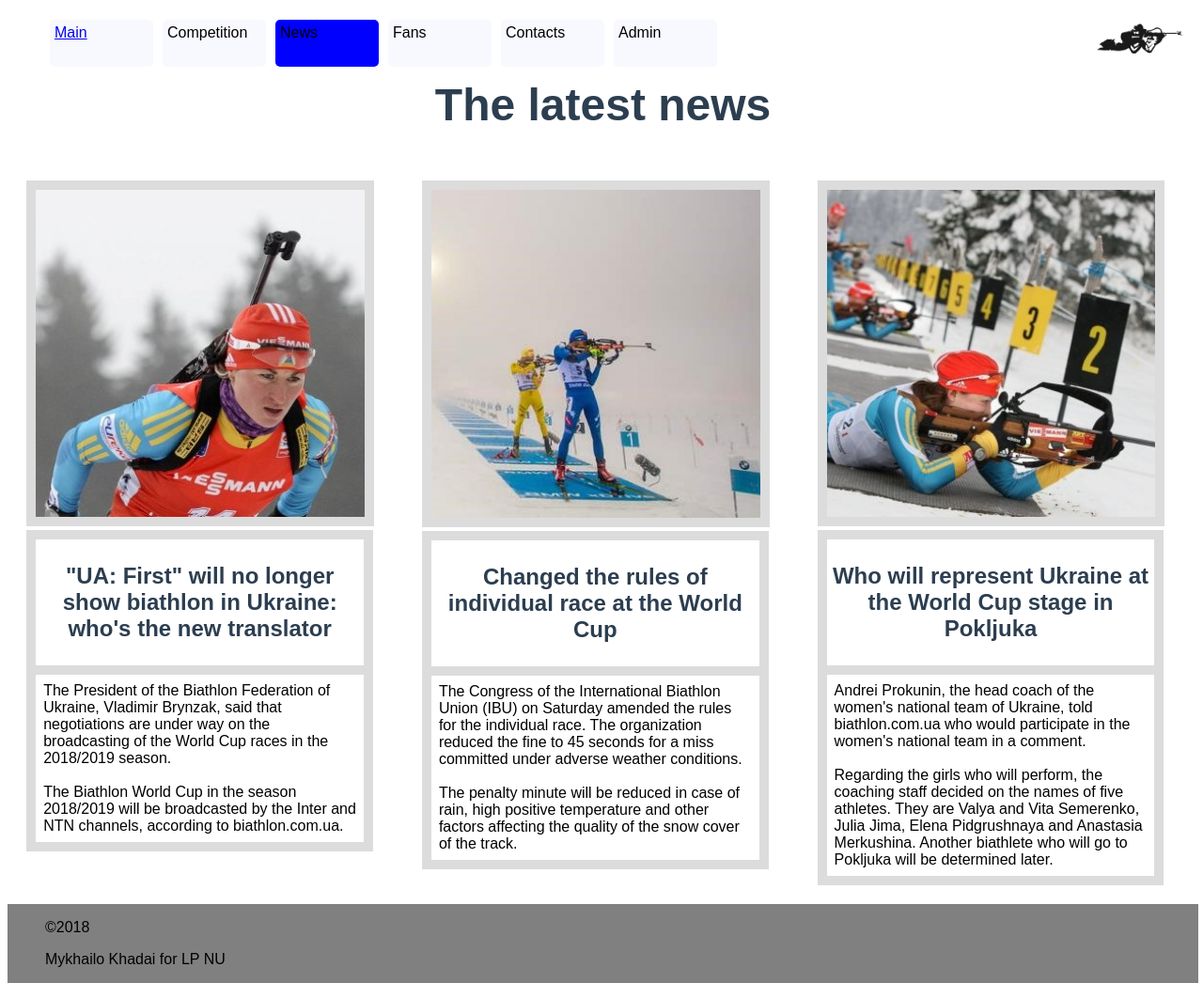
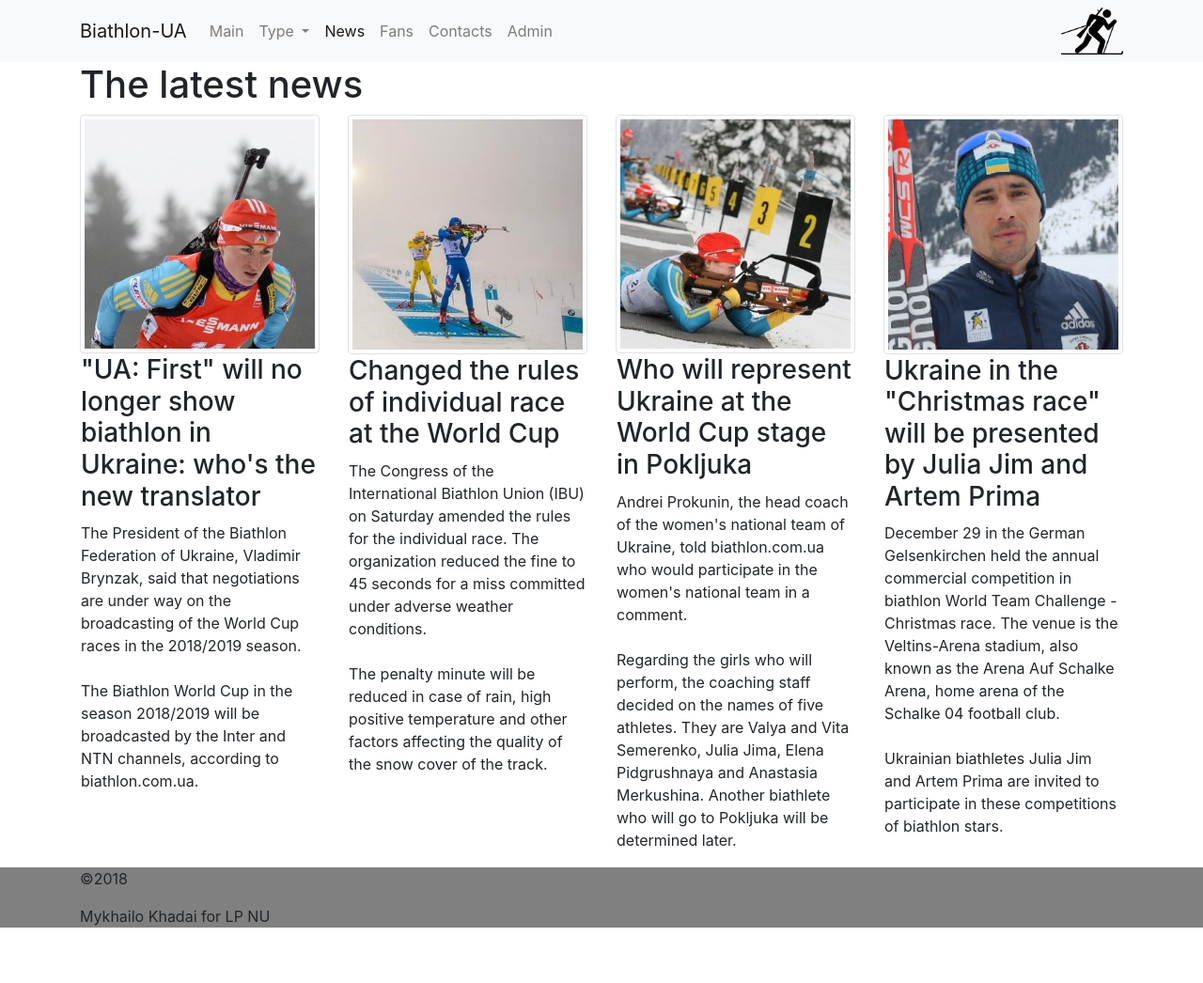
Before and after one commit to khadai/web-labs, a plain HTML site: page lab2 (biathlon)/news.html in a window 1280 px wide. Shown: the whole page at 94% size. After the commit the page ends 1003 px from the top, so only its background shows below. Drawn offline with nearby package versions, Linux system fonts and the light colour scheme.

Commit message:
added lab4

```diff
--- a/lab2 (biathlon)/news.html
+++ b/lab2 (biathlon)/news.html
@@ -3,39 +3,69 @@
 <head>
 	<meta charset="utf-8">
 	<title>BIATHLON-News</title>
-	<link rel="stylesheet" type="text/css" href="styles.css">
+	<!-- <link rel="stylesheet" type="text/css" href="styles.css"> -->
+	<link rel="stylesheet" href="https://stackpath.bootstrapcdn.com/bootstrap/4.1.3/css/bootstrap.min.css" integrity="sha384-MCw98/SFnGE8fJT3GXwEOngsV7Zt27NXFoaoApmYm81iuXoPkFOJwJ8ERdknLPMO" crossorigin="anonymous">
+	<script src="https://code.jquery.com/jquery-3.3.1.slim.min.js" integrity="sha384-q8i/X+965DzO0rT7abK41JStQIAqVgRVzpbzo5smXKp4YfRvH+8abtTE1Pi6jizo" crossorigin="anonymous"></script>
+	<script src="https://cdnjs.cloudflare.com/ajax/libs/popper.js/1.14.3/umd/popper.min.js" integrity="sha384-ZMP7rVo3mIykV+2+9J3UJ46jBk0WLaUAdn689aCwoqbBJiSnjAK/l8WvCWPIPm49" crossorigin="anonymous"></script>
+	<script src="https://stackpath.bootstrapcdn.com/bootstrap/4.1.3/js/bootstrap.min.js" integrity="sha384-ChfqqxuZUCnJSK3+MXmPNIyE6ZbWh2IMqE241rYiqJxyMiZ6OW/JmZQ5stwEULTy" crossorigin="anonymous"></script>
 </head>
+
 <header>
-
-	<nav class="navbar">
-		<ul>
-			<li><a href="file:///C:/Users/khada/Documents/GitHub/web-labs/lab2%20(biathlon)/index.html">Main</a></li>
-			<li class="dropdown">Competition
-			 <ul class="dropdown-content">
-                <li><a href=#>Sprint</a></li>
-                <li><a href=#>Individual</a></li>
-                <li><a href=#>Mass start</a></li>
+	<nav class="navbar navbar-expand-lg navbar-light bg-light">
+	<div class="container">
+	<a class="navbar-brand" href="#">Biathlon-UA</a>
+	<!-- опис гамбургера -->
+	<button class="navbar-toggler" type="button" data-toggle="collapse" data-target="#navbarSupportedContent" aria-controls="navbarSupportedContent" aria-expanded="false" aria-label="Toggle navigation">
+    <span class="navbar-toggler-icon"></span>
+  </button>
+	<div class="collapse navbar-collapse" id="navbarSupportedContent"> <!-- для зникання при звуженні -->
+	<ul class="navbar-nav mr-auto">
+	  <li class="nav-item">
+	    <a class="nav-link" href="index.html">Main </a>
+	  </li>
+	  <li class="nav-item dropdown">
+        <a class="nav-link dropdown-toggle" href="#" id="navbarDropdown" role="button" data-toggle="dropdown" aria-haspopup="true" aria-expanded="false">
+          Type
+        </a>
+        <div class="dropdown-menu" aria-labelledby="navbarDropdown">
+          <a class="dropdown-item" href="#">Sprint</a>
+          <a class="dropdown-item" href="#">Individual</a>
+          <a class="dropdown-item" href="#">Mass start</a>
+        </div>
+      </li>
+	  <li class="nav-item active">
+	    <a class="nav-link" href="news.html">News <span class="sr-only">(current)</span></a>
+	  </li>
+	   <li class="nav-item">
+	    <a class="nav-link" href="#">Fans</a>
+	  </li>
+	  <li class="nav-item">
+	    <a class="nav-link" href="#">Contacts</a>
+	  </li>
+	  <li class="nav-item">
+	    <a class="nav-link" href="#">Admin</a>
+	  </li>
 	</ul>
-            </li>
-			<li id="news">News</li>
-			<li>Fans</li>
-			<li>Contacts</li>
-			<li>Admin</li>
+	<ul class="nav navbar-nav navbar-right">
+		<img id="logo"  src="logo_img.png" height="50px" width="66px">
 	</ul>
-		<img id="logo"  src="logo_img.jpg">
+	</div>
+	</div>
 	</nav>
 
-	<br><br>
 </header>
 
 <body>
 
+	<div class="container">
+
+	<div ><h1 class="h1-news">The latest news</h1></div>
+
+		<div class="row">
+
+			<div class="col-lg-3 col-md-4 col-sm-6 col-xs-12">
 				<div >
-		<h1 class="h1-news">The latest news</h1>
-	</div>
-
-	<div class="news">
-		<img src="n1.jpg">
+					<img class="img-thumbnail" src="n1.jpg">
 					<table>
 						<tr>
 							<th>
@@ -51,9 +81,11 @@
 						</tr>
 					</table>
 				</div>
+			</div>
 
-	<div class="news">
-		<img src="n2.jpg">
+			<div class="col-lg-3 col-md-4 col-sm-6 col-xs-12">
+				<div >
+					<img class="img-thumbnail" src="n2.jpg">
 					<table>
 						<tr>
 							<th>
@@ -69,9 +101,11 @@
 						</tr>
 					</table>
 				</div>
+			</div>
 
-	<div class="news">
-		<img src="n3.jpg">
+			<div class="col-lg-3 col-md-4 col-sm-6 col-xs-12">
+				<div >
+					<img class="img-thumbnail" src="n3.jpg">
 					<table>
 						<tr>
 							<th>
@@ -87,12 +121,37 @@
 						</tr>
 					</table>
 				</div>
+			</div>
+
+			<div class="col-lg-3 col-md-4 col-sm-6 col-xs-12">
+				<div >
+					<img class="img-thumbnail" src="n4.jpg">
+					<table>
+						<tr>
+							<th>
+								<h3>Ukraine in the "Christmas race" will be presented by Julia Jim and Artem Prima</h3>
+							</th>
+						</tr>
+						<tr>
+							<td>
+								<p>December 29 in the German Gelsenkirchen held the annual commercial competition in biathlon World Team Challenge - Christmas race. The venue is the Veltins-Arena stadium, also known as the Arena Auf Schalke Arena, home arena of the Schalke 04 football club.<br><br>
+								Ukrainian biathletes Julia Jim and Artem Prima are invited to participate in these competitions of biathlon stars.</p>
+							</td>
+						</tr>
+					</table>
+				</div>
+			</div>
+
+		</div>
+	</div>
+
 
 </body>
 
-<footer>
+<footer  style="background-color:gray;">
+	<div class="container">
 	<p>©2018 </p>
-	<p>Mykhailo Khadai for LP NU</p>
+	<p>Mykhailo Khadai for LP NU</p></div>
 </footer>
 
 </html>
--- a/lab2 (biathlon)/styles.css
+++ b/lab2 (biathlon)/styles.css
@@ -1,28 +1,19 @@
 /* The animation code */
-@keyframes navigation {
+/*@keyframes navigation {
   from {background-color: grey}
   to {background-color: ghostwhite;}
-}
+}*/
 
-@keyframes moving {
+/*@keyframes moving {
  0% {margin-right: 0;}
  50%{margin-right:100%;}
  100%{margin-right:0;}
-}
+}*/
 
 @keyframes slidein {
   from {margin-left: 100%;width: 300%; }
   to {margin-left: 0%;width: 100%;}
 }
-
-@keyframes ani_logo {
-  from {width: 100px; height: 50px}
-  50%{transform: scale(2);}
-  to {width: 200px; height: 100px;}
-
-}
-
-
 
 .navbar li {
   border: solid 5px transparent;
@@ -33,16 +24,12 @@
   width: 100px;
   margin: 5px;
   background-color: ghostwhite;
-  animation-name: navigation;
-  animation-duration: 1s;
-  animation-timing-function: linear;
-  transition: width 1s;
 }
-
+/*
 .navbar li:hover{
   width:  110px;
   background-color: grey;
-}
+}*/
 
 nav{
 	width: 99%;
@@ -53,7 +40,7 @@ div .h1-news{
 }
 
 .news{
-  width: 30%;
+  width: 25%;
   float: left;
   padding: 1.6%
 }
@@ -89,10 +76,8 @@ table, th, td {
 
 #logo{
 	height: 50px;
-	float: right;
-  animation-name: ani_logo;
-  animation-duration: 1s;
-  width 2s, height 4s}
+  width: 66px;
+	float: right;}
 
   #main{
    background-color: DodgerBlue;
```
Also changed, not shown: lab2 (biathlon)/index.html (+51 -15 lines), lab2 (biathlon)/logo_img.jpg (deleted), lab2 (biathlon)/logo_img.png (added), lab2 (biathlon)/n4.jpg (added). Lines whose indentation alone changed are shown as unchanged.
